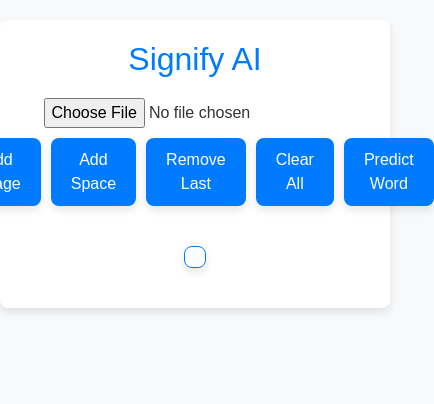
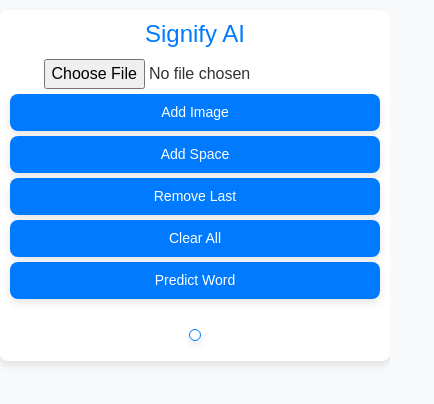
Before and after one commit to Gaitan19/Signify-AI, a website: page index.html in a window 390 px wide. Shown: the whole page, 434 px wide, since content can reach past the window. Drawn offline with nearby package versions, Linux system fonts and the light colour scheme.

Commit message:
Refactor grid layout and optimize image loading for better performance

```diff
--- a/assets/scss/main.scss
+++ b/assets/scss/main.scss
@@ -24,24 +24,44 @@ body {
     box-shadow: $box-shadow;
     margin-top: 20px;
     padding: 20px;
+
+    @media (max-width: 576px) {
+        margin-top: 10px;
+        padding: 10px;
+    }
 }
 
 .title {
     color: $primary-color;
     font-size: 2em;
     margin-bottom: 20px;
+
+    @media (max-width: 576px) {
+        font-size: 1.5em;
+        margin-bottom: 10px;
+    }
 }
 
 .file-input {
     display: block;
     margin: 10px auto;
+
+    @media (max-width: 576px) {
+        margin: 5px auto;
+    }
 }
 
 .button-panel {
     display: flex;
+    flex-wrap: wrap;
     gap: 10px;
     justify-content: center;
     margin-bottom: 20px;
+
+    @media (max-width: 576px) {
+        flex-direction: column;
+        gap: 5px;
+    }
 }
 
 .btn-custom {
@@ -61,6 +81,11 @@ body {
     &:hover {
         background-color: $hover-color;
     }
+
+    @media (max-width: 576px) {
+        font-size: 14px;
+        padding: 8px 15px;
+    }
 }
 
 .preview-container {
@@ -68,11 +93,20 @@ body {
     display: flex;
     flex-direction: column;
     margin-top: 20px;
+
+    @media (max-width: 576px) {
+        margin-top: 10px;
+    }
 }
 
 .current-image {
     margin-bottom: 20px;
     max-width: 200px;
+
+    @media (max-width: 576px) {
+        margin-bottom: 10px;
+        max-width: 150px;
+    }
 }
 
 .previews-grid {
@@ -85,6 +119,11 @@ body {
     grid-template-columns: repeat(auto-fit, minmax(100px, 1fr));
     max-width: 100%;
     padding: 10px;
+
+    @media (max-width: 576px) {
+        grid-template-columns: repeat(auto-fit, minmax(80px, 1fr));
+        padding: 5px;
+    }
 }
 
 .previews-grid img, .previews-grid span {
@@ -94,6 +133,11 @@ body {
     object-fit: cover;
     transition: transform 0.3s ease;
     width: 100px;
+
+    @media (max-width: 576px) {
+        height: 80px;
+        width: 80px;
+    }
 }
 
 .previews-grid img:hover, .previews-grid span:hover {
@@ -104,6 +148,11 @@ body {
     color: $primary-color;
     font-size: 1.5em;
     margin-top: 20px;
+
+    @media (max-width: 576px) {
+        font-size: 1.2em;
+        margin-top: 10px;
+    }
 }
 
 .loading-overlay {
@@ -126,6 +175,11 @@ body {
     border-radius: 50%;
     height: 50px;
     width: 50px;
+
+    @media (max-width: 576px) {
+        height: 40px;
+        width: 40px;
+    }
 }
 
 @keyframes spin {
```
Also changed, not shown: assets/css/main.css, 1 other file.
